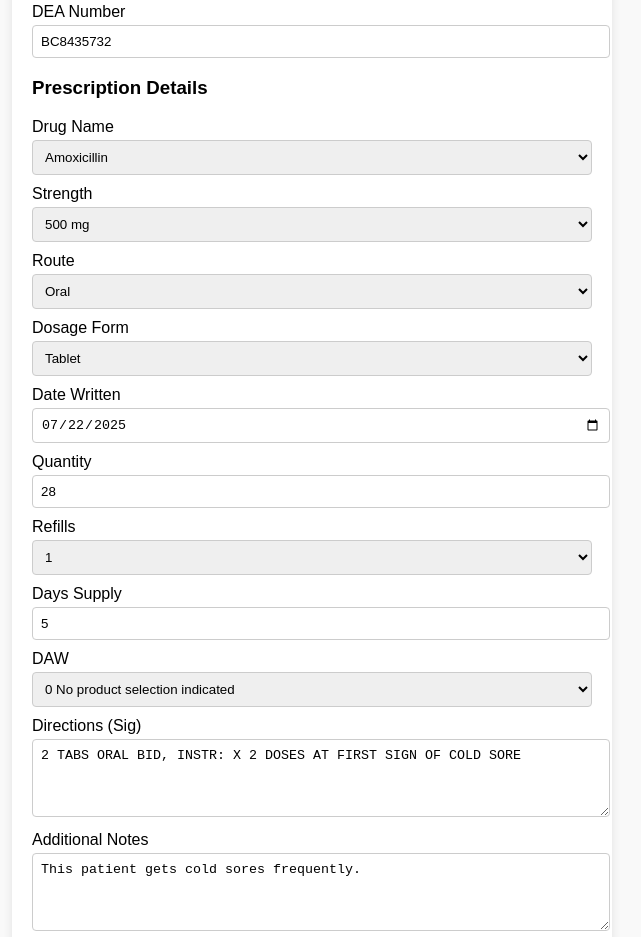
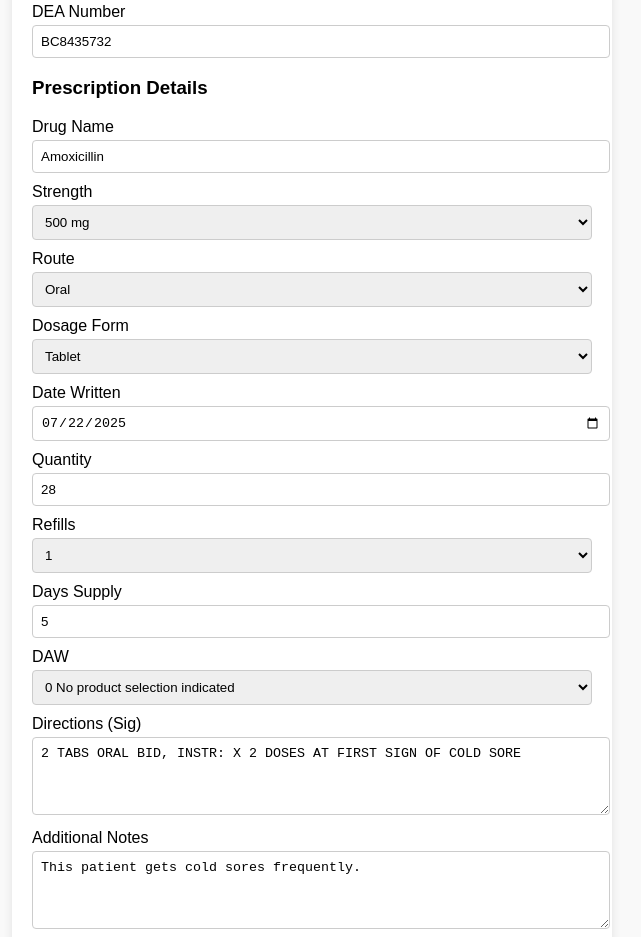
Before and after one commit to loganmano-btech/eRx, a website: page public/index.html in a window 1280 px wide. Shown: the part 842-1779 px from the top of the page, without its empty margins (8-649 px from the left). Drawn offline with nearby package versions, Linux system fonts and the light colour scheme.

Commit message:
Update index.html

```diff
--- a/public/index.html
+++ b/public/index.html
@@ -89,18 +89,7 @@
 
       <h3>Prescription Details</h3>
       <label>Drug Name</label>
-      <select name="drug">
-        <option>Amoxicillin</option>
-        <option>Ibuprofen</option>
-        <option>Atorvastatin</option>
-        <option>Metformin</option>
-        <option>Lisinopril</option>
-        <option>Omeprazole</option>
-        <option>Azithromycin</option>
-        <option>Hydrochlorothiazide</option>
-        <option>Levothyroxine</option>
-        <option>Simvastatin</option>
-      </select>
+      <input name="drug">
 
       <label>Strength</label>
       <select name="strength">
```
